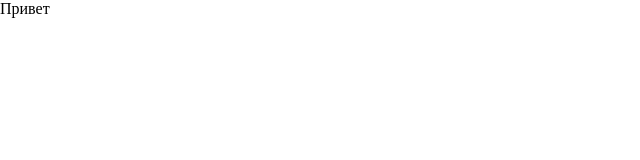
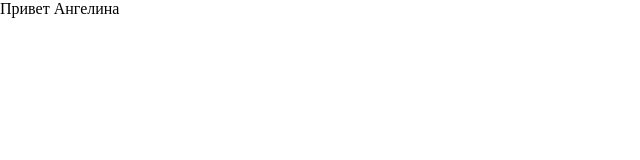
Before and after one commit to zsline/test-1, a website: page app/index.html in a window 1280 px wide. Shown: the full height of the page, 0-640 px from the left. Drawn offline with nearby package versions, Linux system fonts and the light colour scheme; files that its build step writes are made by us from their sources.

Commit message:
старт привет

```diff
--- a/app/index.html
+++ b/app/index.html
@@ -12,7 +12,7 @@
 
   <header class="header">
 
-    Привет
+    Привет Ангелина
   </header>
   <div class="wrapper">
     <main class="main"></main>
```
